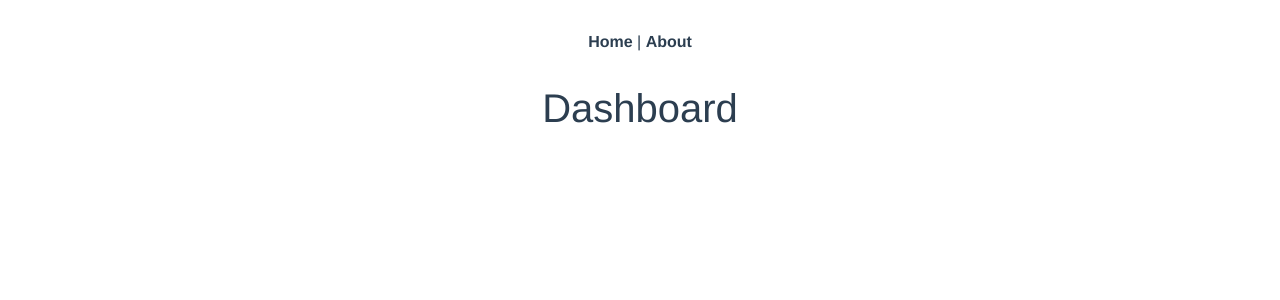
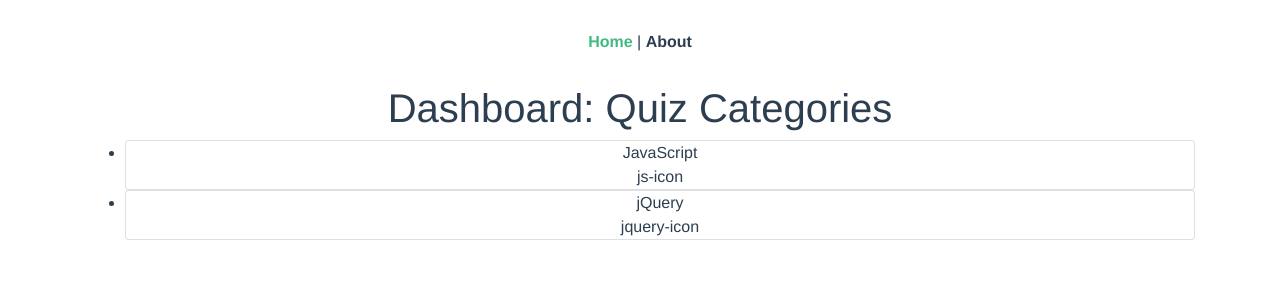
Before and after one commit to quizland/dev-frontend, a Vue app: page /#/ in a window 1280 px wide. Shown: the top 300 px of the page. Built offline with nearby package versions, Linux system fonts and the light colour scheme.

Commit message:
skeleton continued

```diff
--- /dev/null
+++ b/src/components/About.vue
@@ -0,0 +1,5 @@
+<template>
+  <div class="about">
+    <h1>This is an about page</h1>
+  </div>
+</template>
--- a/src/components/CategoryView.vue
+++ b/src/components/CategoryView.vue
@@ -0,0 +1,86 @@
+<template>
+  <div class="container category">
+    <h1>Category View</h1>
+    <h3>Category id: {{ categoryId }}</h3>
+    <ul>
+      <li v-for="(quiz, index) in categories[categoryIndex].quizes" :key="index">
+        <div class="card" @click="choseQuiz(index)">
+          {{ categoryId }}
+          <br>
+          Quiz No {{ index + 1 }}
+        </div>
+      </li>
+    </ul>
+  </div>
+</template>
+
+<script>
+export default {
+  name: 'CategoryView',
+  props: ['categoryId'],
+  data () {
+    return {
+      categories: [
+        {
+          category: 'JavaScript',
+          icon: 'js-icon',
+          quizes: [
+            {
+              question: 'question 1',
+              answers: [
+                'answer1',
+                'answer2',
+                'answer3',
+                'answer4'
+              ]
+            },
+            {
+              question: 'question 2',
+              answers: [
+                'answer1',
+                'answer2',
+                'answer3',
+                'answer4'
+              ]
+            }
+          ]
+        }, {
+          category: 'jQuery',
+          icon: 'jquery-icon',
+          quizes: [
+            {
+              question: 'question 1',
+              answers: [
+                'answer1',
+                'answer2',
+                'answer3',
+                'answer4'
+              ]
+            }
+          ]
+        }
+      ]
+    }
+  },
+  mounted() {
+    //this.categoryId = this.$router.params.categoryId;
+    //this.categoryIndex = this.categories.findIndex(x => x.category === this.categoryId);
+  },
+  computed: {
+    categoryIndex () {
+      return this.categories.findIndex(x => x.category === this.categoryId);
+    }
+  },
+  methods: {
+    choseQuiz(index) {
+      console.log(index);
+      this.$router.push('/quizes/' + this.categoryId + '/' + (Number(index) + 1));
+    }
+  }
+}
+</script>
+
+<!-- Add "scoped" attribute to limit CSS to this component only -->
+<style scoped lang="scss">
+
+</style>
--- a/src/components/Dashboard.vue
+++ b/src/components/Dashboard.vue
@@ -1,14 +1,70 @@
 <template>
-  <div class="dashboard">
-    <h1>Dashboard</h1>
+  <div class="container dashboard">
+    <h1>Dashboard: Quiz Categories</h1>
+    <ul>
+      <li v-for="(category, index) in categories" :key="index">
+        <div class="card" @click="choseCategory(index)">
+          {{ category.category}}
+          <br>
+          {{ category.icon}}
+        </div>
+      </li>
+    </ul>
   </div>
 </template>
 
 <script>
 export default {
   name: 'Dashboard',
-  props: {
-    msg: String
+  data () {
+    return {
+      categories: [
+        {
+          category: 'JavaScript',
+          icon: 'js-icon',
+          quizes: [
+            {
+              question: 'question 1',
+              answers: [
+                'answer1',
+                'answer2',
+                'answer3',
+                'answer4'
+              ]
+            },
+            {
+              question: 'question 2',
+              answers: [
+                'answer1',
+                'answer2',
+                'answer3',
+                'answer4'
+              ]
+            }
+          ]
+        }, {
+          category: 'jQuery',
+          icon: 'jquery-icon',
+          quizes: [
+            {
+              question: 'question 1',
+              answers: [
+                'answer1',
+                'answer2',
+                'answer3',
+                'answer4'
+              ]
+            }
+          ]
+        }
+      ]
+    }
+  },
+  methods: {
+    choseCategory(index) {
+      console.log(index);
+      this.$router.push('/quizes/' + this.categories[index].category);
+    }
   }
 }
 </script>
--- a/src/components/QuizView.vue
+++ b/src/components/QuizView.vue
@@ -0,0 +1,72 @@
+<template>
+  <div class="quiz">
+    <h1>QuizView</h1>
+    <h3>Category id: {{ categoryId }}</h3>
+    <h3>Quiz id: {{ quizId }}</h3>
+  </div>
+</template>
+
+<script>
+export default {
+  name: 'QuizView',
+  props: ['categoryId', 'quizId'],
+  data () {
+    return {
+      categories: [
+        {
+          category: 'JavaScript',
+          icon: 'js-icon',
+          quizes: [
+            {
+              question: 'question 1',
+              answers: [
+                'answer1',
+                'answer2',
+                'answer3',
+                'answer4'
+              ]
+            },
+            {
+              question: 'question 2',
+              answers: [
+                'answer1',
+                'answer2',
+                'answer3',
+                'answer4'
+              ]
+            }
+          ]
+        }, {
+          category: 'jQuery',
+          icon: 'jquery-icon',
+          quizes: [
+            {
+              question: 'question 1',
+              answers: [
+                'answer1',
+                'answer2',
+                'answer3',
+                'answer4'
+              ]
+            }
+          ]
+        }
+      ]
+    }
+  },
+  mounted() {
+    //this.categoryId = this.$router.params.categoryId;
+    //this.quizId = this.$router.params.quizId;
+  },
+  methods: {
+    choseCategory(index) {
+      console.log(index);
+    }
+  }
+}
+</script>
+
+<!-- Add "scoped" attribute to limit CSS to this component only -->
+<style scoped lang="scss">
+
+</style>
--- a/src/router.js
+++ b/src/router.js
@@ -2,6 +2,7 @@ import Vue from 'vue'
 import Router from 'vue-router'
 
 import Dashboard from './components/Dashboard.vue'
+import About from './components/About.vue'
 import CategoryView from './components/CategoryView.vue'
 import QuizView from './components/QuizView.vue'
 
@@ -12,7 +13,7 @@ let notFoundComponent = Vue.extend({
 })
 
 export default new Router({
-  mode: 'history',
+  // mode: 'history',
   base: process.env.BASE_URL,
   routes: [
     {
@@ -22,20 +23,33 @@ export default new Router({
       meta: { title: 'Catergories Dashboard' }
     },
     {
+      path: '/about',
+      component: About,
+      name: About.name,
+      meta: { title: 'About Project Quiz Land' }
+    },
+    {
       path: '/quizes/:categoryId',
       component: CategoryView,
       name: CategoryView.name,
       meta: { title: 'Quizes Dashboard' },
-      props: true,
-      children: [
+      props: true
+      // children: [
+      //   {
+      //     path: '/quizes/:categoryId/:quizId',
+      //     component: QuizView,
+      //     name: QuizView.name,
+      //     meta: { title: 'Quiz View' },
+      //     props: true
+      //   }
+      // ]
+    },
     {
       path: '/quizes/:categoryId/:quizId',
       component: QuizView,
       name: QuizView.name,
       meta: { title: 'Quiz View' },
       props: true
-        }
-      ]
     },
     {
       path: '*',
```
Lines whose indentation alone changed are shown as unchanged.
